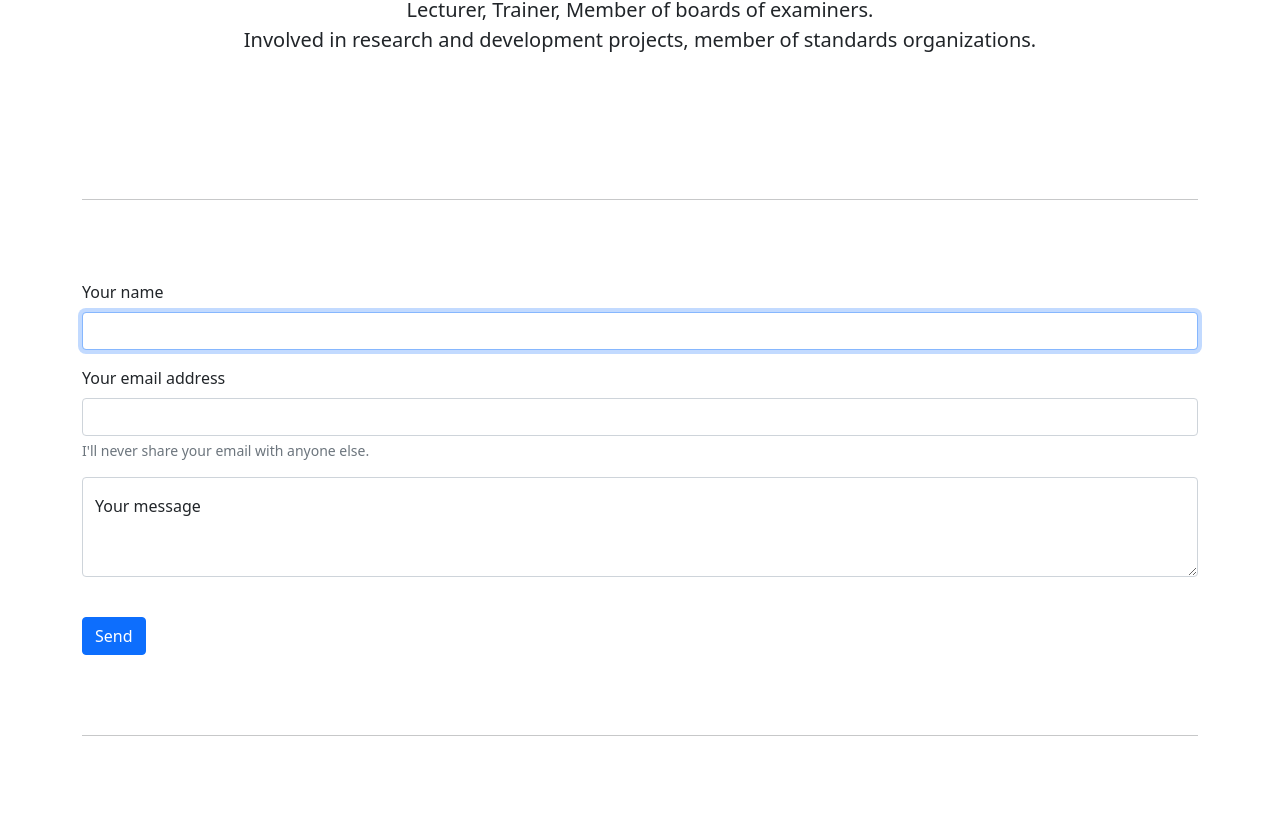
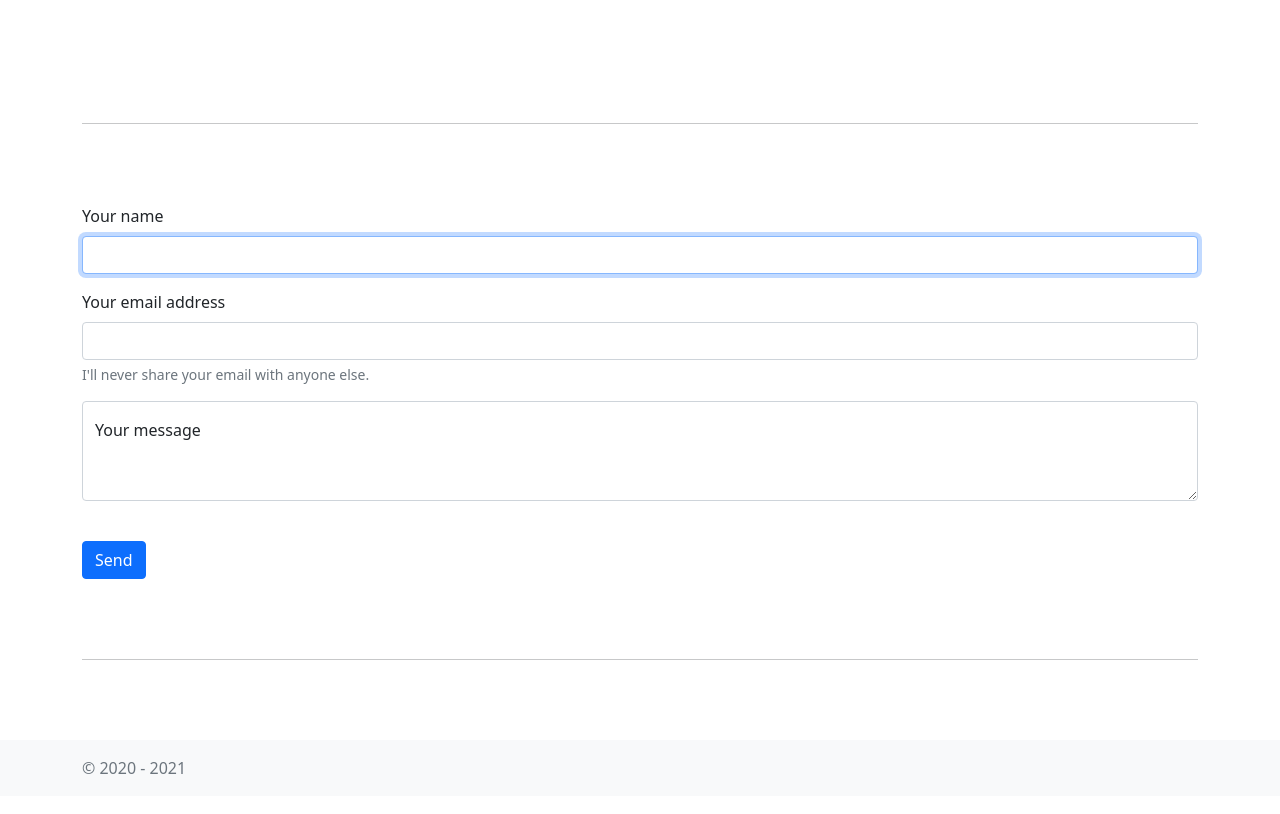
Before and after one commit to gmoisio/gmoisio.github.io, a plain HTML site: page contact.html in a window 1280 px wide. Shown: the part 237-1051 px from the top of the page. Drawn offline with nearby package versions, Linux system fonts and the light colour scheme.

Commit message:
modify index.html

```diff
--- a/contact.html
+++ b/contact.html
@@ -49,9 +49,6 @@
     <main class="container">
         <div class="starter-template text-center py-5 px-3">
             <h1>Network Infrastructures and Methodologies<br> Senior Consultant</h1>
-            <p class="lead">Lecturer, Trainer, Member of boards of examiners.<br> Involved in research and development
-                projects,
-                member of standards organizations.</p>
         </div>
         <!-- featurettes -->
         <hr class="featurette-divider">
```
Also changed, not shown: index.html (+1 -2 lines).
